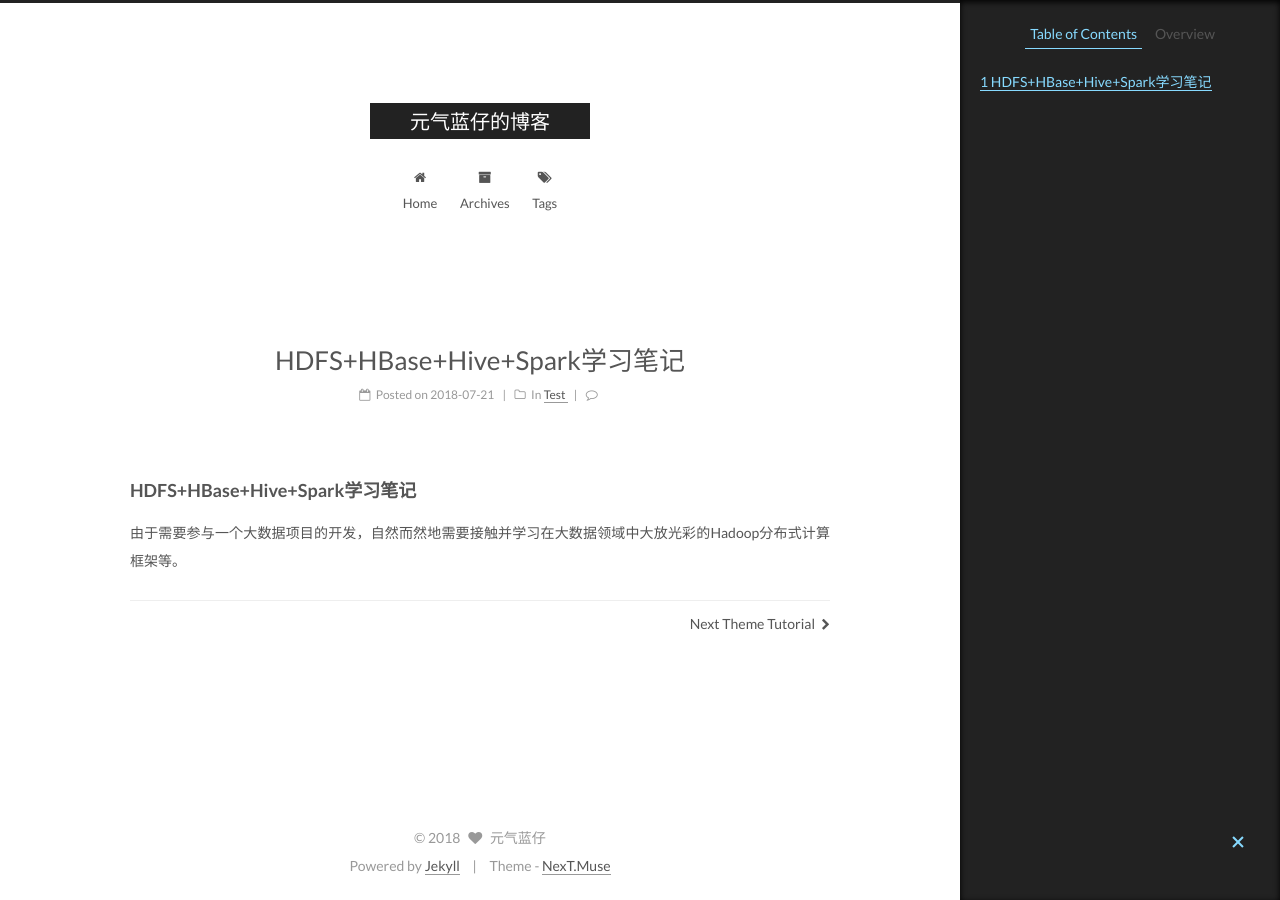
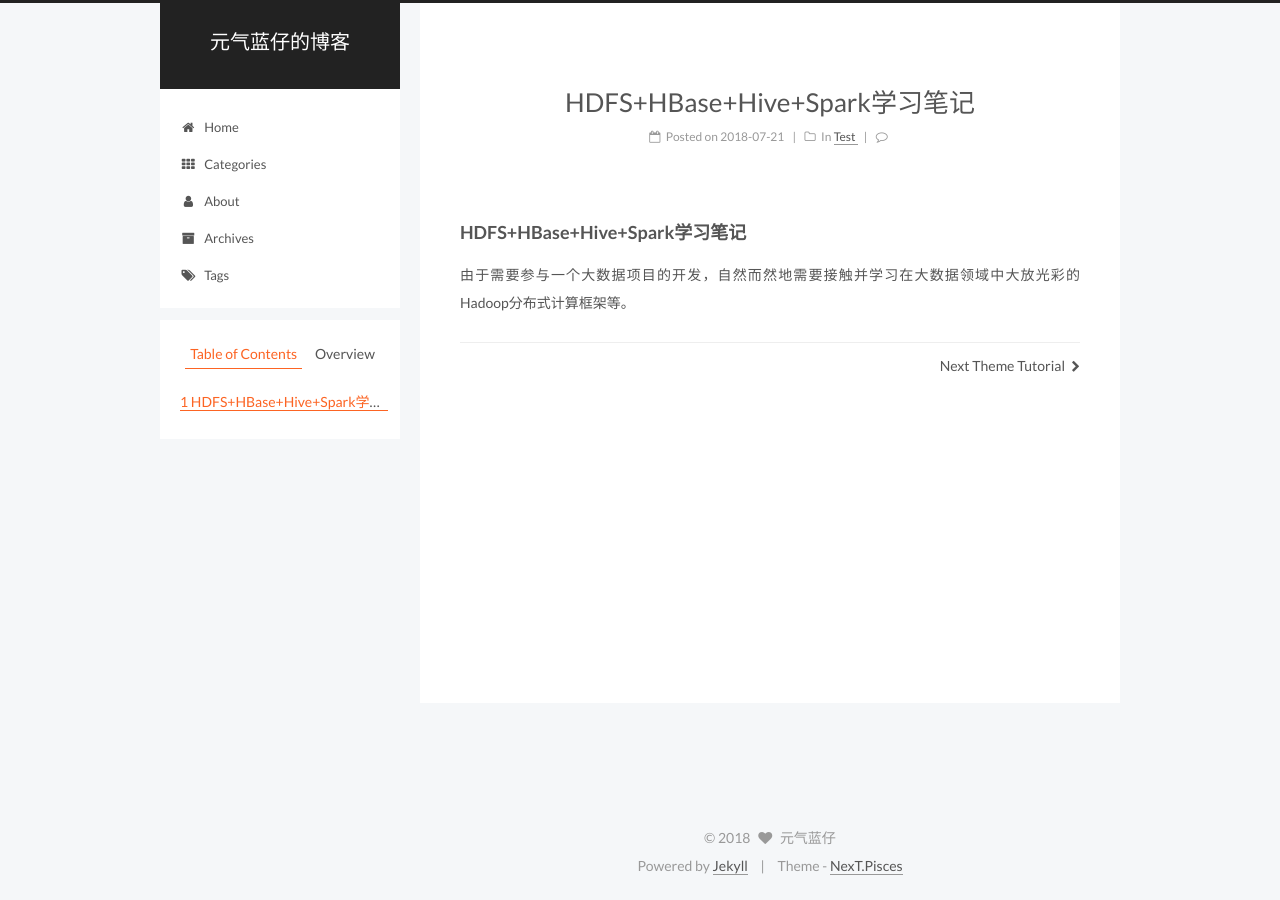
Before and after one commit to JellyPoker/JellyPoker.github.io, a Jekyll site: the page built from _posts/2018-07-21-technology-1.md, in a window 1280 px wide. Built offline with Jekyll 4.4.1, drawn with Linux system fonts in a browser that asks for light colours; comment, search, counter and statistics services are not loaded; part of the change alters nothing that is shown.

Commit message:
做了一些修改

```diff
--- a/_config.yml
+++ b/_config.yml
@@ -79,7 +79,7 @@ plugins:
 favicon: /assets/favicon.ico
 
 # Set default keywords (Use a comma to separate)
-keywords: "Jekyll, NexT"
+keywords: "技术, 随想"
 
 # Set rss to false to disable feed link.
 # Leave rss as empty to use site's feed link.
@@ -118,8 +118,8 @@ index_with_subtitle: false
 # When running the site in a subdirectory (e.g. domain.tld/blog), remove the leading slash (/archives -> archives)
 menu:
   home: /
-  #categories: /categories/
-  #about: /about/
+  categories: /categories/
+  about: /about/
   archives: /archives/
   tags: /tags/
   #sitemap: /sitemap.xml
@@ -151,9 +151,9 @@ menu_icons:
 # ---------------------------------------------------------------
 
 # Schemes
-scheme: Muse
+#scheme: Muse
 #scheme: Mist
-#scheme: Pisces
+scheme: Pisces
 
 
 # ---------------------------------------------------------------
```
